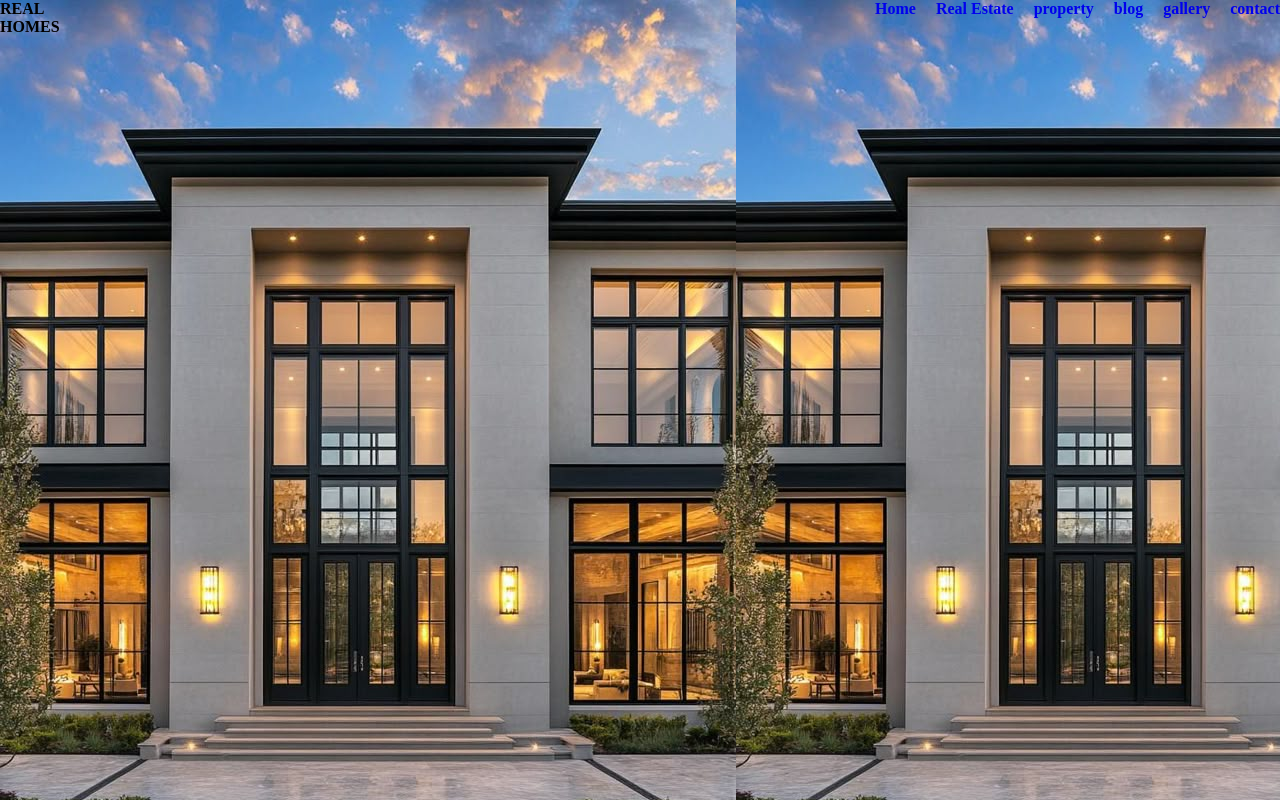
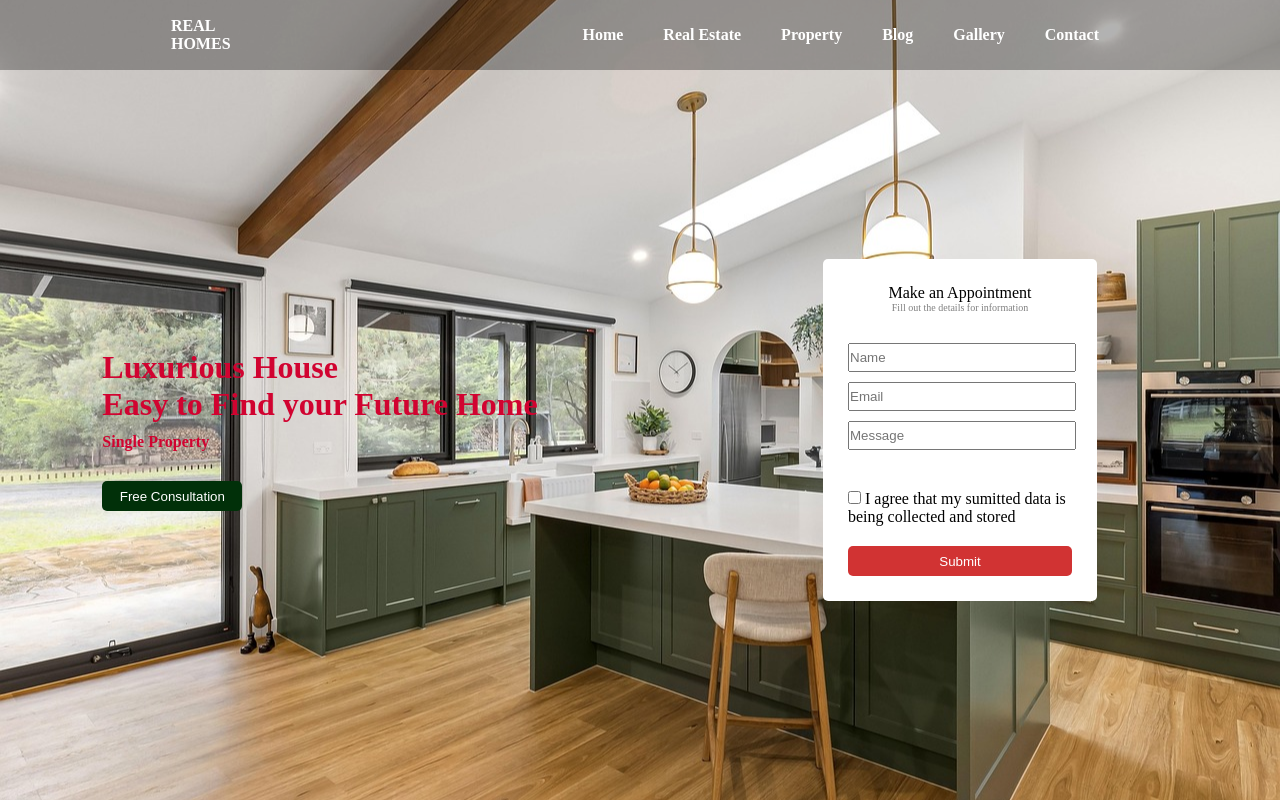
Before and after one commit to Abby533-alt/Real-Estate-landing-page, a plain HTML site: page index.html in a window 1280 px wide. Drawn offline with Linux system fonts and the light colour scheme.

Commit message:
second editing

```diff
--- a/index.html
+++ b/index.html
@@ -10,31 +10,57 @@
     <header>
         <nav>
             <div>
-                <h4>REAL</h4>
-                <h4>HOMES</h4>
+                <h4 class="logo-color">REAL</h4>
+                <h4 class="logo-color">HOMES</h4>
             </div>
 
             <div class="nav-links">
-                <a href="#">
-                    <h4>Home</h4>
+                <a href="#" class="nav-link">
+                    <h4 class="link-color">Home</h4>
                 </a>
-                <a href="#">
-                    <h4>Real Estate</h4>
+                <a href="#" class="nav-link">
+                    <h4 class="link-color">Real Estate</h4>
                 </a>
-                <a href="#">
-                    <h4>property</h4>
+                <a href="#" class="nav-link">
+                    <h4 class="link-color">Property</h4>
                 </a>
-                <a href="#">
-                    <h4>blog</h4>
+                <a href="#" class="nav-link">
+                    <h4 class="link-color">Blog</h4>
                 </a>
-                <a href="#">
-                    <h4>gallery</h4>
+                <a href="#" class="nav-link">
+                    <h4 class="link-color">Gallery</h4>
                 </a>
-                <a href="#">
-                    <h4>contact</h4>
+                <a href="#" class="nav-link">
+                    <h4 class="link-color">Contact</h4>
                 </a>
             </div>
         </nav>
+        <div class="description">
+            <div class="description-content">
+                <div>
+                    <h1 class="content-bg">Luxurious House</h1>
+                    <h1 class="content-bg spacing">Easy to Find your Future Home</h1>
+                    <h4 class="content-bg ctn-btn-mg">Single Property</h4>
+                    <button class="description-btn">Free Consultation</button>
+                </div>
+            </div>
+
+            <div class="form-con">
+                <div class="form-bg">
+                    <p>Make an Appointment</p>
+                    <p class="fill-out-txt">Fill out the details for information</p>
+                    <form action="" class="form">
+                        <input type="text" class="name-input" placeholder="Name">
+                        <input type="email" name="" id="" class="name-input" placeholder="Email">
+                        <input type="text" class="name-input" placeholder="Message">
+                        <div class="submitted">
+                            <input type="checkbox" name="" id="">
+                            <label for="">I agree that my sumitted data is being collected and stored</label>
+                        </div>
+                        <input type="button" value="Submit" class="submit-btn">
+                    </form>
+            </div>
+
     </header>
 
 </body>
--- a/style.css
+++ b/style.css
@@ -3,14 +3,17 @@
     padding: 0;
 }
 header{
-  background-image: url(./images/bg1.jpg);
+  background-image: url(images/Pic\ 4.jpg);
   height: 100vh;
+  background-position: center;
 }
-
 nav{
     display: flex;
     flex-direction: row;
-    justify-content: space-between;
+    justify-content: space-around;
+    background-color: rgba(0, 0, 0, 0.3);
+    height: 70px;
+    align-items: center;
 
 }
 
@@ -23,3 +26,91 @@ nav{
 a{
     text-decoration: none;
 }
+
+.link-color{
+    color: white;
+}
+.logo-color{
+    color: white;
+}
+.nav-link{
+    padding: 8px 10px;
+    border-radius: 5px;
+}
+.nav-link:hover{
+    background-color: rgb(0, 64, 127);
+}
+.description{
+    display: flex;
+    flex-direction: row;
+    height: 90vh;
+}
+
+.description-content{
+    display: flex;
+    flex-direction: column;
+    justify-content: center;
+    width: 50%;
+    align-items: center;
+}
+.description-btn{
+    width: 140px;
+    height: 30px;
+    background-color: rgb(1, 48, 9);
+    color: white;
+    border: 0;
+    border-radius: 5px;
+}
+.content-bg{
+    color: rgb(209, 3, 48);
+}
+.spacing{
+    margin-bottom: 10px;
+}
+.ctn-btn-mg{
+    margin-bottom: 30px;
+}
+.form-con{
+    display: flex;
+    flex-direction: row;
+    align-items: center;
+    width: 50%;
+    height: 90vh;
+    justify-content: center;
+}
+.form{
+    display: flex;
+    flex-direction: column;
+    width: 100%;
+}
+.form-bg{
+    background-color: white;
+    width: 35%;
+    /* height: 50vh; */
+    border-radius: 5px;
+    padding: 25px;
+    display: flex;
+    flex-direction: column;
+    align-items: center;
+}
+.fill-out-txt{
+    margin-bottom: 30px;
+    font-size: 10px;
+    color: gray;
+}
+.name-input{
+    margin-bottom: 10px;
+    width: 100%;
+    height: 25px;
+}
+.submitted{
+    margin-top: 30px;
+    margin-bottom: 20px;
+}
+.submit-btn{
+    height: 30px;
+    background-color: rgb(209, 51, 51);
+    border: 0;
+    border-radius: 5px;
+    color: white;
+}
```
Also changed, not shown: images/Pic 2.jpg (added), images/Pic 4.jpg (added), images/Preparing Your Home for Real Estate Photographs.jpg (added).
